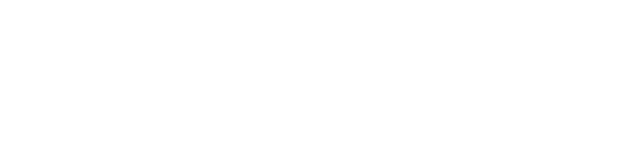
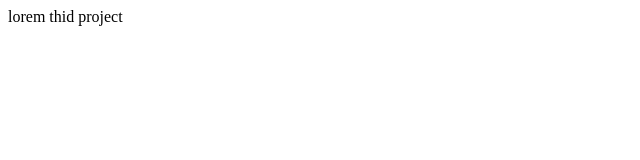
Before and after one commit to AmirAliannezhadi/first-repository, a plain HTML site: page index.html in a window 1280 px wide. Shown: the whole page, without its empty margins (0-640 px from the left). Drawn offline with Linux system fonts and the light colour scheme.

Commit message:
a paragraph added to index.heml

```diff
--- a/index.html
+++ b/index.html
@@ -6,7 +6,9 @@
     <link rel="stylesheet" href="./style.css">
 </head>
 <body>
-
+    <p>
+        lorem thid project
+    </p>
 
     <script src="./javascript/script.js"></script>
 </body>
```
